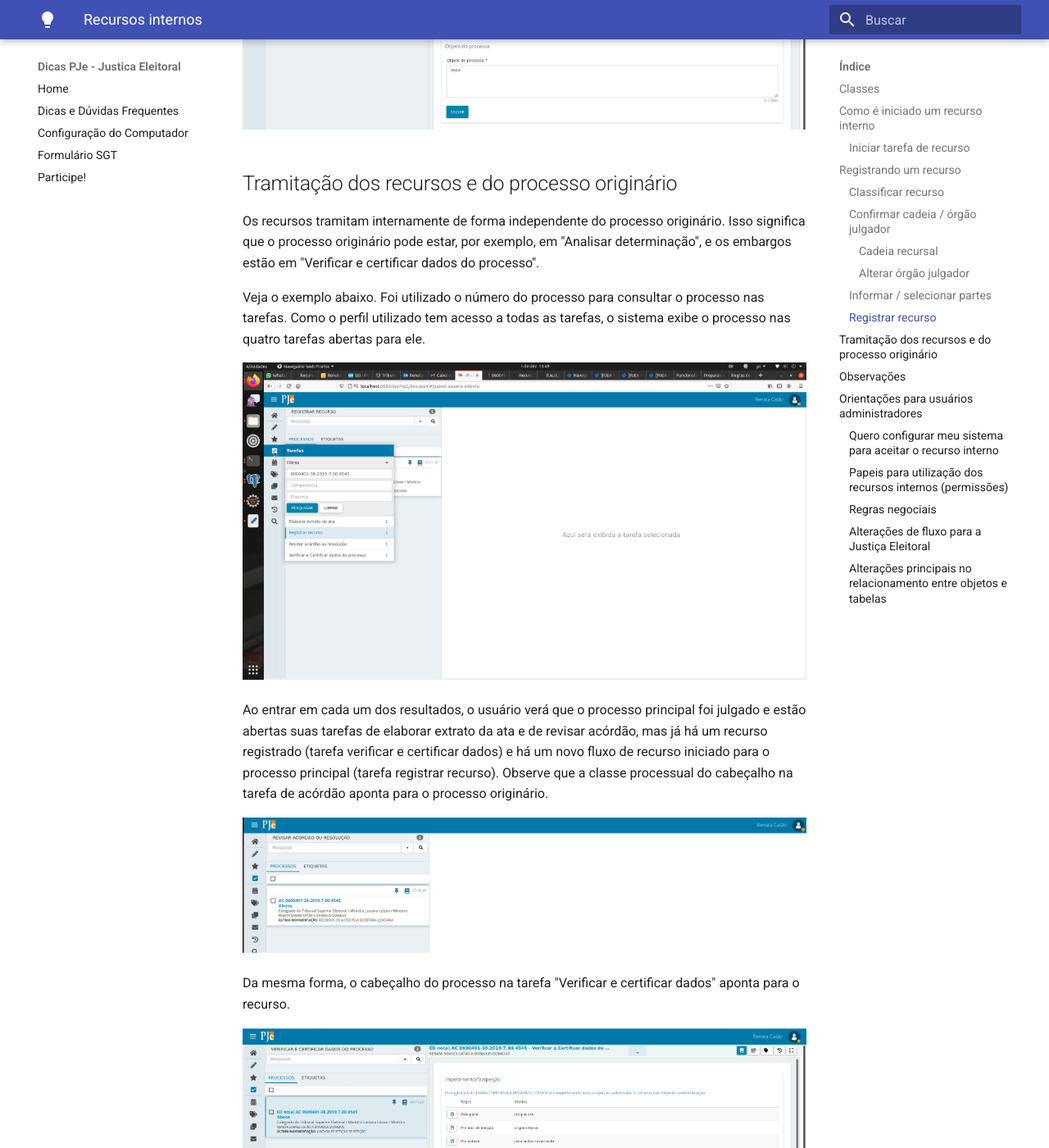
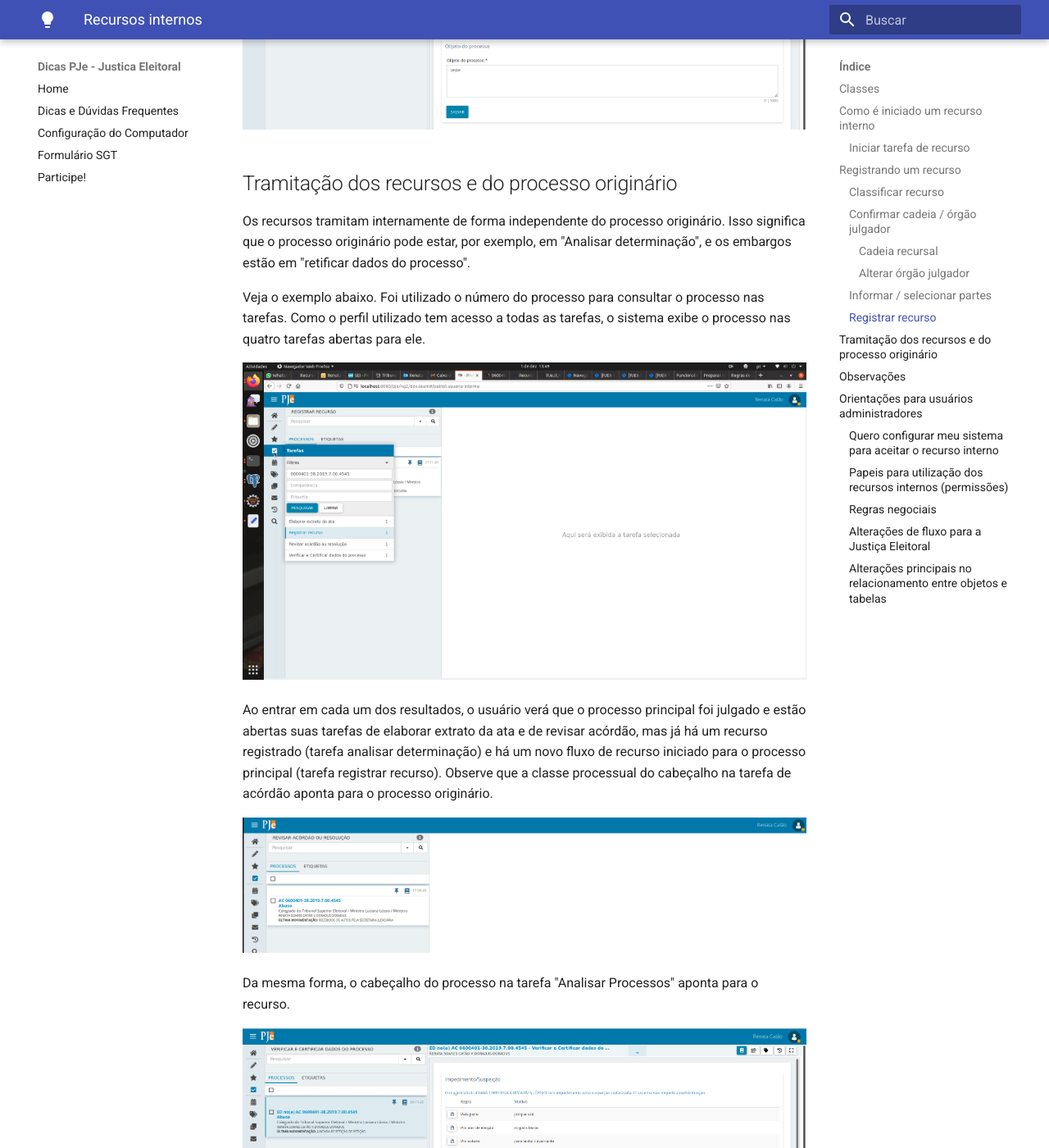
Before and after one commit to PJeJE/dicas_versao_1, an MkDocs documentation site: the page built from docs/recursos.md, in a window 1280 px wide and 1400 px high, scrolled down 13573 px. Shown: the whole window at 82% size. Built offline with MkDocs 1.6.1 and Material for MkDocs 9.7.7, drawn with Linux system fonts in a browser that asks for light colours; nearby versions of some CDN libraries.

Commit message:
Update recursos.md

```diff
--- a/docs/recursos.md
+++ b/docs/recursos.md
@@ -159,17 +159,17 @@ O recurso estará disponível, então, em "Analisar Processos" (estamos trabalha
 
 ## Tramitação dos recursos e do processo originário
 
-Os recursos tramitam internamente de forma independente do processo originário. Isso significa que o processo originário pode estar, por exemplo, em "Analisar determinação", e os embargos estão em "Verificar e certificar dados do processo".
+Os recursos tramitam internamente de forma independente do processo originário. Isso significa que o processo originário pode estar, por exemplo, em "Analisar determinação", e os embargos estão em "retificar dados do processo".
 
 Veja o exemplo abaixo. Foi utilizado o número do processo para consultar o processo nas tarefas. Como o perfil utilizado tem acesso a todas as tarefas, o sistema exibe o processo nas quatro tarefas abertas para ele.
 
 ![Várias tarefas](img/recurso26.png)
 
-Ao entrar em cada um dos resultados, o usuário verá que o processo principal foi julgado e estão abertas suas tarefas de elaborar extrato da ata e de revisar acórdão, mas já há um recurso registrado (tarefa verificar e certificar dados) e há um novo fluxo de recurso iniciado para o processo principal (tarefa registrar recurso). Observe que a classe processual do cabeçalho na tarefa de acórdão aponta para o processo originário.
+Ao entrar em cada um dos resultados, o usuário verá que o processo principal foi julgado e estão abertas suas tarefas de elaborar extrato da ata e de revisar acórdão, mas já há um recurso registrado (tarefa analisar determinação) e há um novo fluxo de recurso iniciado para o processo principal (tarefa registrar recurso). Observe que a classe processual do cabeçalho na tarefa de acórdão aponta para o processo originário.
 
 ![Processo originário](img/recurso27.png)
 
-Da mesma forma, o cabeçalho do processo na tarefa "Verificar e certificar dados" aponta para o recurso.
+Da mesma forma, o cabeçalho do processo na tarefa "Analisar Processos" aponta para o recurso.
 
 ![Primeira tarefa](img/recurso25.png)
 
```
